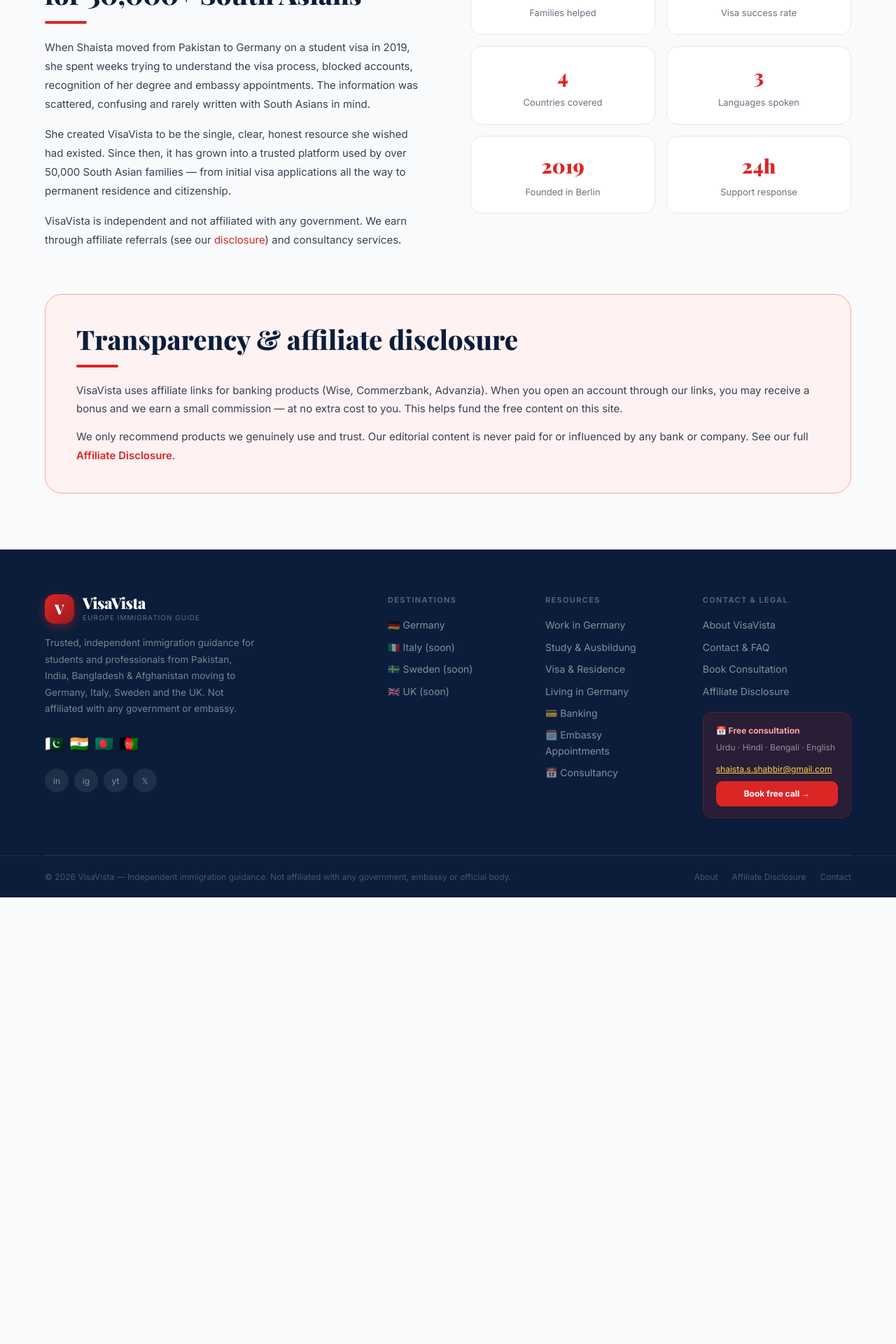
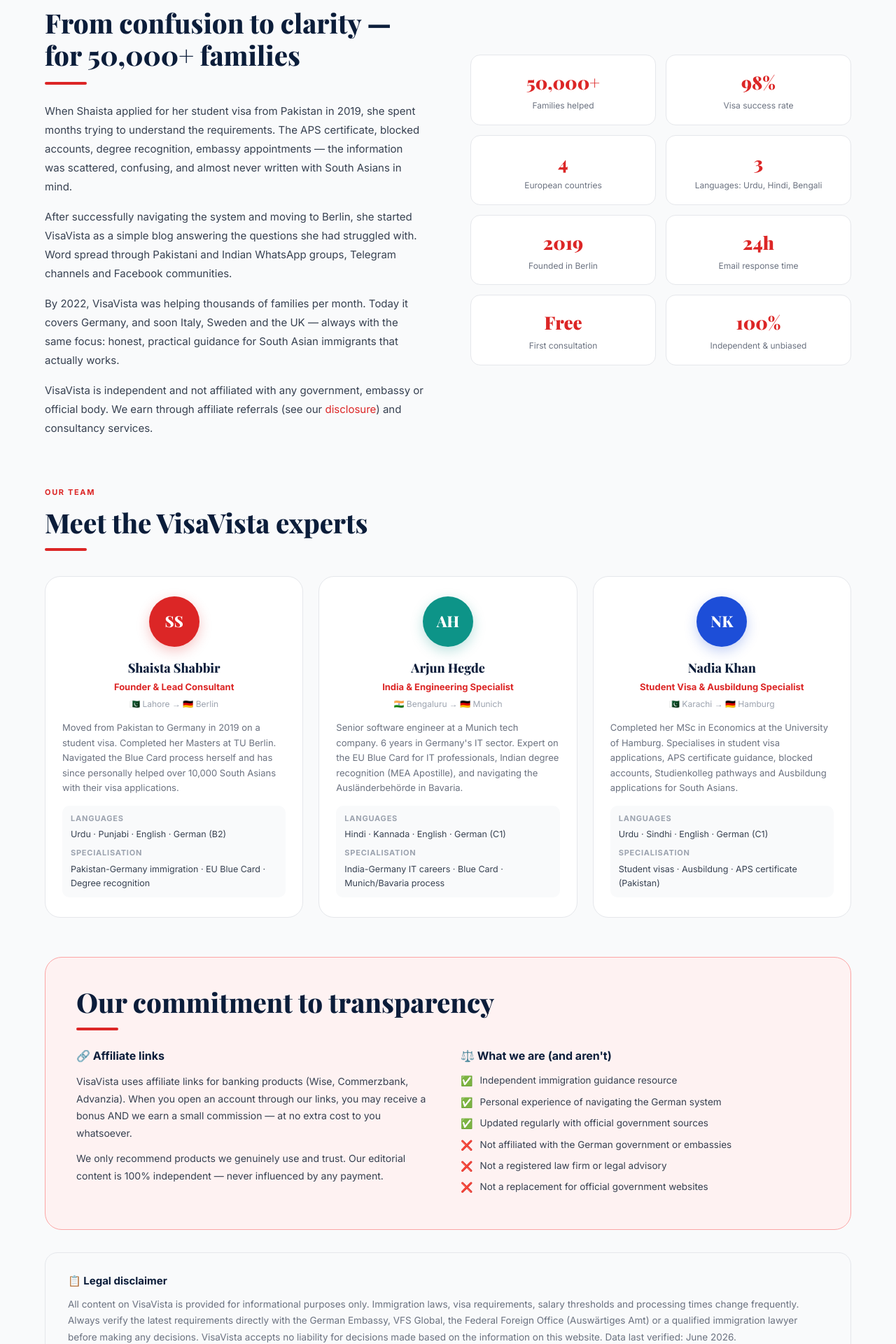
Before and after one commit to ShaistaShabbir-prog/start-in-germany-full, a Next.js app: page /about in a window 1280 px wide. Shown: the part 720-2640 px from the top of the page at 70% size. Before the commit the page ends 2002 px from the top, so only its background shows below. Built offline with nearby package versions, Linux system fonts and the light colour scheme.

Commit message:
feat: complete all pages with full 2026 content

```diff
--- a/app/about/page.tsx
+++ b/app/about/page.tsx
@@ -1,14 +1,18 @@
 import Link from "next/link";
 const PD = '"Playfair Display",Georgia,serif';
+const HERO  = "https://images.unsplash.com/photo-1573496799652-408c2ac9fe98?w=1400&q=80&auto=format&fit=crop";
+const TEAM  = "https://images.unsplash.com/photo-1522071820081-009f0129c71c?w=1200&q=80&auto=format&fit=crop";
 
 export default function AboutPage() {
   return (
     <div>
-      <section style={{background:"linear-gradient(135deg,#0B1D3A,#1E3A5F)",padding:"72px 1.5rem"}}>
-        <div className="wrap">
+      <section style={{position:"relative",minHeight:"380px",display:"flex",alignItems:"center",overflow:"hidden"}}>
+        <div style={{position:"absolute",inset:0,backgroundImage:`url(${HERO})`,backgroundSize:"cover",backgroundPosition:"center 30%",filter:"brightness(0.26)"}}/>
+        <div style={{position:"absolute",inset:0,background:"linear-gradient(110deg,rgba(11,29,58,.97),rgba(11,29,58,.8))"}}/>
+        <div className="wrap" style={{position:"relative",zIndex:1,padding:"80px 1.5rem"}}>
           <span className="eyebrow" style={{color:"#FCD34D"}}>About VisaVista</span>
-          <h1 className="h1" style={{color:"#fff",maxWidth:"700px",marginBottom:"16px"}}>Built by immigrants, for immigrants</h1>
-          <p style={{fontSize:"17px",color:"rgba(255,255,255,.7)",maxWidth:"580px",lineHeight:1.75}}>VisaVista was founded by Shaista Shabbir, who moved from Lahore to Berlin in 2019 and navigated Germany's immigration system herself. She built the resource she wished had existed.</p>
+          <h1 className="h1" style={{color:"#fff",maxWidth:"700px",marginBottom:"18px"}}>Built by immigrants, for immigrants — since 2019</h1>
+          <p style={{fontSize:"17px",color:"rgba(255,255,255,.72)",maxWidth:"580px",lineHeight:1.75}}>VisaVista was founded by Shaista Shabbir, who moved from Lahore to Berlin in 2019. She built the resource she wished had existed — honest, clear, South Asian-focused guidance for moving to Europe.</p>
         </div>
       </section>
 
@@ -16,34 +20,97 @@
         <div style={{display:"grid",gridTemplateColumns:"1fr 1fr",gap:"64px",alignItems:"center",marginBottom:"64px"}}>
           <div>
             <span className="eyebrow">Our story</span>
-            <h2 className="h2" style={{marginBottom:"16px"}}>From confusion to clarity — for 50,000+ South Asians</h2>
-            <div className="divider" />
-            <p style={{fontSize:"15px",color:"#374151",lineHeight:1.8,marginBottom:"16px"}}>When Shaista moved from Pakistan to Germany on a student visa in 2019, she spent weeks trying to understand the visa process, blocked accounts, recognition of her degree and embassy appointments. The information was scattered, confusing and rarely written with South Asians in mind.</p>
-            <p style={{fontSize:"15px",color:"#374151",lineHeight:1.8,marginBottom:"16px"}}>She created VisaVista to be the single, clear, honest resource she wished had existed. Since then, it has grown into a trusted platform used by over 50,000 South Asian families — from initial visa applications all the way to permanent residence and citizenship.</p>
-            <p style={{fontSize:"15px",color:"#374151",lineHeight:1.8}}>VisaVista is independent and not affiliated with any government. We earn through affiliate referrals (see our <Link href="/affiliate-disclosure" style={{color:"#DC2626"}}>disclosure</Link>) and consultancy services.</p>
+            <h2 className="h2" style={{marginBottom:"16px"}}>From confusion to clarity — for 50,000+ families</h2>
+            <div style={{width:"60px",height:"4px",background:"#DC2626",borderRadius:"2px",margin:"0 0 24px"}}/>
+            <p style={{fontSize:"15px",color:"#374151",lineHeight:1.8,marginBottom:"16px"}}>When Shaista applied for her student visa from Pakistan in 2019, she spent months trying to understand the requirements. The APS certificate, blocked accounts, degree recognition, embassy appointments — the information was scattered, confusing, and almost never written with South Asians in mind.</p>
+            <p style={{fontSize:"15px",color:"#374151",lineHeight:1.8,marginBottom:"16px"}}>After successfully navigating the system and moving to Berlin, she started VisaVista as a simple blog answering the questions she had struggled with. Word spread through Pakistani and Indian WhatsApp groups, Telegram channels and Facebook communities.</p>
+            <p style={{fontSize:"15px",color:"#374151",lineHeight:1.8,marginBottom:"16px"}}>By 2022, VisaVista was helping thousands of families per month. Today it covers Germany, and soon Italy, Sweden and the UK — always with the same focus: honest, practical guidance for South Asian immigrants that actually works.</p>
+            <p style={{fontSize:"15px",color:"#374151",lineHeight:1.8}}>VisaVista is independent and not affiliated with any government, embassy or official body. We earn through affiliate referrals (see our <Link href="/affiliate-disclosure" style={{color:"#DC2626"}}>disclosure</Link>) and consultancy services.</p>
           </div>
-          <div style={{display:"grid",gridTemplateColumns:"1fr 1fr",gap:"16px"}}>
+          <div style={{display:"grid",gridTemplateColumns:"1fr 1fr",gap:"14px"}}>
             {[
               {n:"50,000+",l:"Families helped"},
               {n:"98%",l:"Visa success rate"},
-              {n:"4",l:"Countries covered"},
-              {n:"3",l:"Languages spoken"},
+              {n:"4",l:"European countries"},
+              {n:"3",l:"Languages: Urdu, Hindi, Bengali"},
               {n:"2019",l:"Founded in Berlin"},
-              {n:"24h",l:"Support response"},
+              {n:"24h",l:"Email response time"},
+              {n:"Free",l:"First consultation"},
+              {n:"100%",l:"Independent & unbiased"},
             ].map(s=>(
-              <div key={s.l} style={{background:"#fff",borderRadius:"16px",padding:"20px",border:"1px solid #E5E7EB",textAlign:"center"}}>
-                <div style={{fontFamily:PD,fontWeight:900,fontSize:"28px",color:"#DC2626"}}>{s.n}</div>
-                <div style={{fontSize:"13px",color:"#6B7280",marginTop:"4px"}}>{s.l}</div>
+              <div key={s.l} style={{background:"#fff",borderRadius:"14px",padding:"18px",border:"1px solid #E5E7EB",textAlign:"center",transition:"all .2s"}}
+                onMouseOver={e=>{e.currentTarget.style.borderColor="#FCA5A5";e.currentTarget.style.boxShadow="0 6px 20px rgba(220,38,38,.08)";}}
+                onMouseOut={e=>{e.currentTarget.style.borderColor="#E5E7EB";e.currentTarget.style.boxShadow="none";}}>
+                <div style={{fontFamily:PD,fontWeight:900,fontSize:"26px",color:"#DC2626"}}>{s.n}</div>
+                <div style={{fontSize:"12px",color:"#6B7280",marginTop:"4px",lineHeight:1.4}}>{s.l}</div>
               </div>
             ))}
           </div>
         </div>
 
-        <div style={{background:"#FEF2F2",borderRadius:"24px",padding:"40px 44px",border:"1px solid #FCA5A5"}}>
-          <h2 className="h2" style={{marginBottom:"8px"}}>Transparency & affiliate disclosure</h2>
-          <div className="divider" />
-          <p style={{fontSize:"15px",color:"#374151",lineHeight:1.75,marginBottom:"14px"}}>VisaVista uses affiliate links for banking products (Wise, Commerzbank, Advanzia). When you open an account through our links, you may receive a bonus and we earn a small commission — at no extra cost to you. This helps fund the free content on this site.</p>
-          <p style={{fontSize:"15px",color:"#374151",lineHeight:1.75}}>We only recommend products we genuinely use and trust. Our editorial content is never paid for or influenced by any bank or company. See our full <Link href="/affiliate-disclosure" style={{color:"#DC2626",fontWeight:600}}>Affiliate Disclosure</Link>.</p>
+        {/* Team */}
+        <span className="eyebrow">Our team</span>
+        <h2 className="h2" style={{marginBottom:"8px"}}>Meet the VisaVista experts</h2>
+        <div style={{width:"60px",height:"4px",background:"#DC2626",borderRadius:"2px",margin:"14px 0 36px"}}/>
+        <div style={{display:"grid",gridTemplateColumns:"repeat(3,1fr)",gap:"22px",marginBottom:"56px"}}>
+          {[
+            {av:"SS",n:"Shaista Shabbir",role:"Founder & Lead Consultant",origin:"🇵🇰 Lahore → 🇩🇪 Berlin",bio:"Moved from Pakistan to Germany in 2019 on a student visa. Completed her Masters at TU Berlin. Navigated the Blue Card process herself and has since personally helped over 10,000 South Asians with their visa applications.",langs:"Urdu · Punjabi · English · German (B2)",spec:"Pakistan-Germany immigration · EU Blue Card · Degree recognition",c:"#DC2626"},
+            {av:"AH",n:"Arjun Hegde",role:"India & Engineering Specialist",origin:"🇮🇳 Bengaluru → 🇩🇪 Munich",bio:"Senior software engineer at a Munich tech company. 6 years in Germany's IT sector. Expert on the EU Blue Card for IT professionals, Indian degree recognition (MEA Apostille), and navigating the Ausländerbehörde in Bavaria.",langs:"Hindi · Kannada · English · German (C1)",spec:"India-Germany IT careers · Blue Card · Munich/Bavaria process",c:"#0D9488"},
+            {av:"NK",n:"Nadia Khan",role:"Student Visa & Ausbildung Specialist",origin:"🇵🇰 Karachi → 🇩🇪 Hamburg",bio:"Completed her MSc in Economics at the University of Hamburg. Specialises in student visa applications, APS certificate guidance, blocked accounts, Studienkolleg pathways and Ausbildung applications for South Asians.",langs:"Urdu · Sindhi · English · German (C1)",spec:"Student visas · Ausbildung · APS certificate (Pakistan)",c:"#1D4ED8"},
+          ].map(t=>(
+            <div key={t.n} style={{background:"#fff",border:"1.5px solid #E5E7EB",borderRadius:"22px",padding:"28px 24px",textAlign:"center",transition:"all .22s"}}
+              onMouseOver={e=>{e.currentTarget.style.borderColor="#FCA5A5";e.currentTarget.style.boxShadow="0 12px 36px rgba(220,38,38,.1)";}}
+              onMouseOut={e=>{e.currentTarget.style.borderColor="#E5E7EB";e.currentTarget.style.boxShadow="none";}}>
+              <div style={{width:"72px",height:"72px",borderRadius:"50%",background:t.c,display:"flex",alignItems:"center",justifyContent:"center",fontSize:"22px",fontWeight:800,color:"#fff",margin:"0 auto 16px",fontFamily:PD,boxShadow:`0 6px 18px ${t.c}44`}}>{t.av}</div>
+              <div style={{fontFamily:PD,fontWeight:800,fontSize:"18px",color:"#0B1D3A",marginBottom:"3px"}}>{t.n}</div>
+              <div style={{fontSize:"13px",fontWeight:700,color:"#DC2626",marginBottom:"4px"}}>{t.role}</div>
+              <div style={{fontSize:"12px",color:"#9CA3AF",marginBottom:"14px"}}>{t.origin}</div>
+              <p style={{fontSize:"13px",color:"#6B7280",lineHeight:1.65,marginBottom:"14px",textAlign:"left"}}>{t.bio}</p>
+              <div style={{background:"#F9FAFB",borderRadius:"10px",padding:"10px 12px",textAlign:"left"}}>
+                <div style={{fontSize:"11px",fontWeight:700,color:"#9CA3AF",textTransform:"uppercase",letterSpacing:"0.07em",marginBottom:"4px"}}>Languages</div>
+                <div style={{fontSize:"12.5px",color:"#374151",marginBottom:"8px"}}>{t.langs}</div>
+                <div style={{fontSize:"11px",fontWeight:700,color:"#9CA3AF",textTransform:"uppercase",letterSpacing:"0.07em",marginBottom:"4px"}}>Specialisation</div>
+                <div style={{fontSize:"12.5px",color:"#374151"}}>{t.spec}</div>
+              </div>
+            </div>
+          ))}
+        </div>
+
+        {/* Transparency */}
+        <div style={{background:"#FEF2F2",borderRadius:"24px",padding:"40px 44px",border:"1.5px solid #FCA5A5",marginBottom:"32px"}}>
+          <h2 className="h2" style={{marginBottom:"8px"}}>Our commitment to transparency</h2>
+          <div style={{width:"60px",height:"4px",background:"#DC2626",borderRadius:"2px",margin:"14px 0 24px"}}/>
+          <div style={{display:"grid",gridTemplateColumns:"1fr 1fr",gap:"36px"}}>
+            <div>
+              <h3 style={{fontWeight:700,color:"#0B1D3A",fontSize:"16px",marginBottom:"12px"}}>🔗 Affiliate links</h3>
+              <p style={{fontSize:"14px",color:"#374151",lineHeight:1.75,marginBottom:"12px"}}>VisaVista uses affiliate links for banking products (Wise, Commerzbank, Advanzia). When you open an account through our links, you may receive a bonus AND we earn a small commission — at no extra cost to you whatsoever.</p>
+              <p style={{fontSize:"14px",color:"#374151",lineHeight:1.75}}>We only recommend products we genuinely use and trust. Our editorial content is 100% independent — never influenced by any payment.</p>
+            </div>
+            <div>
+              <h3 style={{fontWeight:700,color:"#0B1D3A",fontSize:"16px",marginBottom:"12px"}}>⚖️ What we are (and aren't)</h3>
+              <ul style={{listStyle:"none"}}>
+                {[
+                  ["✅","Independent immigration guidance resource"],
+                  ["✅","Personal experience of navigating the German system"],
+                  ["✅","Updated regularly with official government sources"],
+                  ["❌","Not affiliated with the German government or embassies"],
+                  ["❌","Not a registered law firm or legal advisory"],
+                  ["❌","Not a replacement for official government websites"],
+                ].map(([icon,text])=>(
+                  <li key={text} style={{display:"flex",gap:"10px",alignItems:"flex-start",marginBottom:"8px"}}>
+                    <span style={{flexShrink:0,fontSize:"14px"}}>{icon}</span>
+                    <span style={{fontSize:"13.5px",color:"#374151"}}>{text}</span>
+                  </li>
+                ))}
+              </ul>
+            </div>
+          </div>
+        </div>
+
+        {/* Disclaimer */}
+        <div style={{background:"#F9FAFB",border:"1px solid #E5E7EB",borderRadius:"18px",padding:"28px 32px"}}>
+          <h3 style={{fontWeight:700,color:"#0B1D3A",fontSize:"15px",marginBottom:"10px"}}>📋 Legal disclaimer</h3>
+          <p style={{fontSize:"13.5px",color:"#6B7280",lineHeight:1.75}}>All content on VisaVista is provided for informational purposes only. Immigration laws, visa requirements, salary thresholds and processing times change frequently. Always verify the latest requirements directly with the German Embassy, VFS Global, the Federal Foreign Office (Auswärtiges Amt) or a qualified immigration lawyer before making any decisions. VisaVista accepts no liability for decisions made based on the information on this website. Data last verified: June 2026.</p>
         </div>
       </section>
     </div>
```
